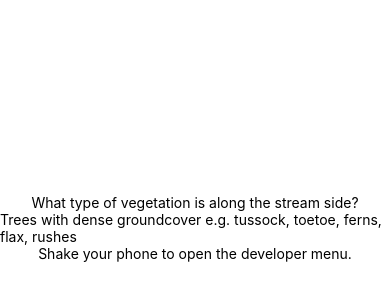
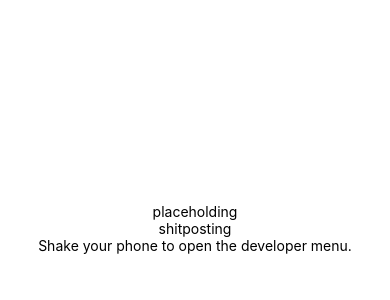
Before and after one commit to simon-jk-casey/waterfront, a React Native app: screen / in a window 390 px wide. Shown: the part 194-494 px from the top of the page. Built offline with nearby package versions, Linux system fonts and the light colour scheme.

Commit message:
reorg folder structure

```diff
--- a/App.js
+++ b/App.js
@@ -1,14 +1,12 @@
 import React from 'react';
 import { StyleSheet, Text, View } from 'react-native';
-import * as questions from './src/lib/questions/sectionOne'
 
 export default class App extends React.Component {
   render() {
-    const question = questions.q1a
     return (
       <View style={styles.container}>
-        <Text>{question.title}</Text>
-        <Text>{question.responses[0].response}</Text>
+        <Text>placeholding</Text>
+        <Text>shitposting</Text>
         <Text>Shake your phone to open the developer menu.</Text>
       </View>
     );
```
Also changed, not shown: src/lib/glossary.js (renamed from src/lib/questions/glossary.js), src/lib/questions.js (renamed from src/lib/questions/sectionOne.js).
